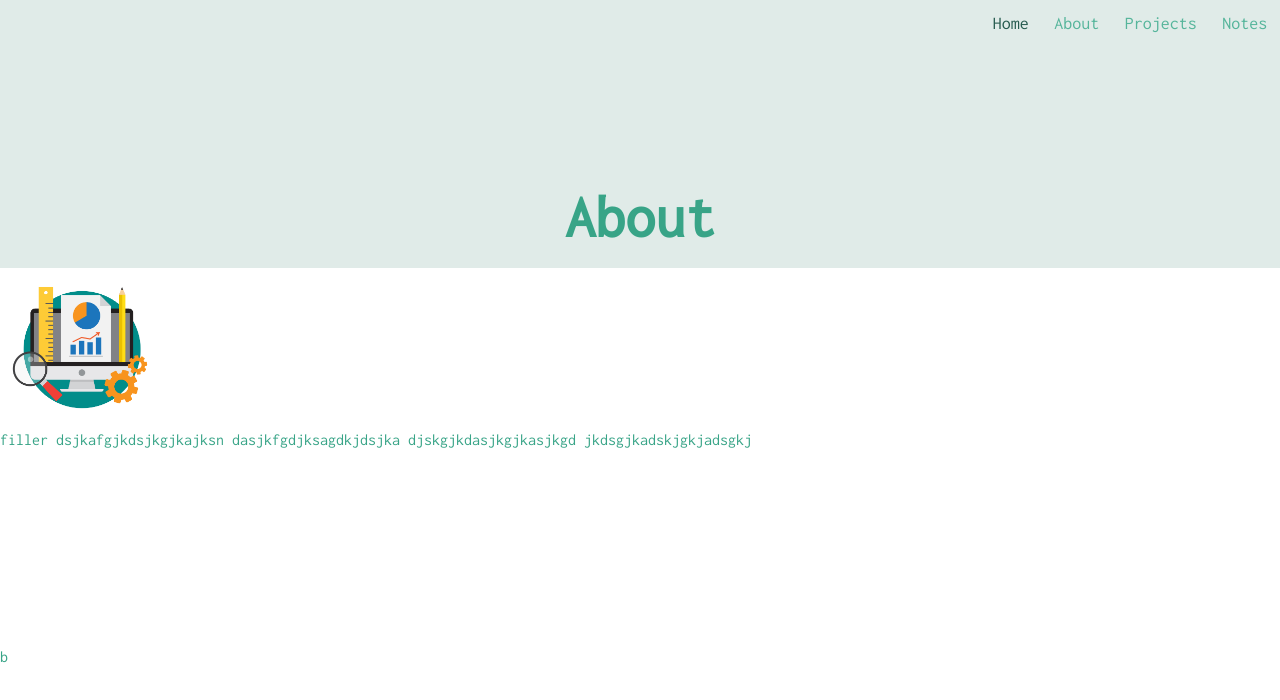
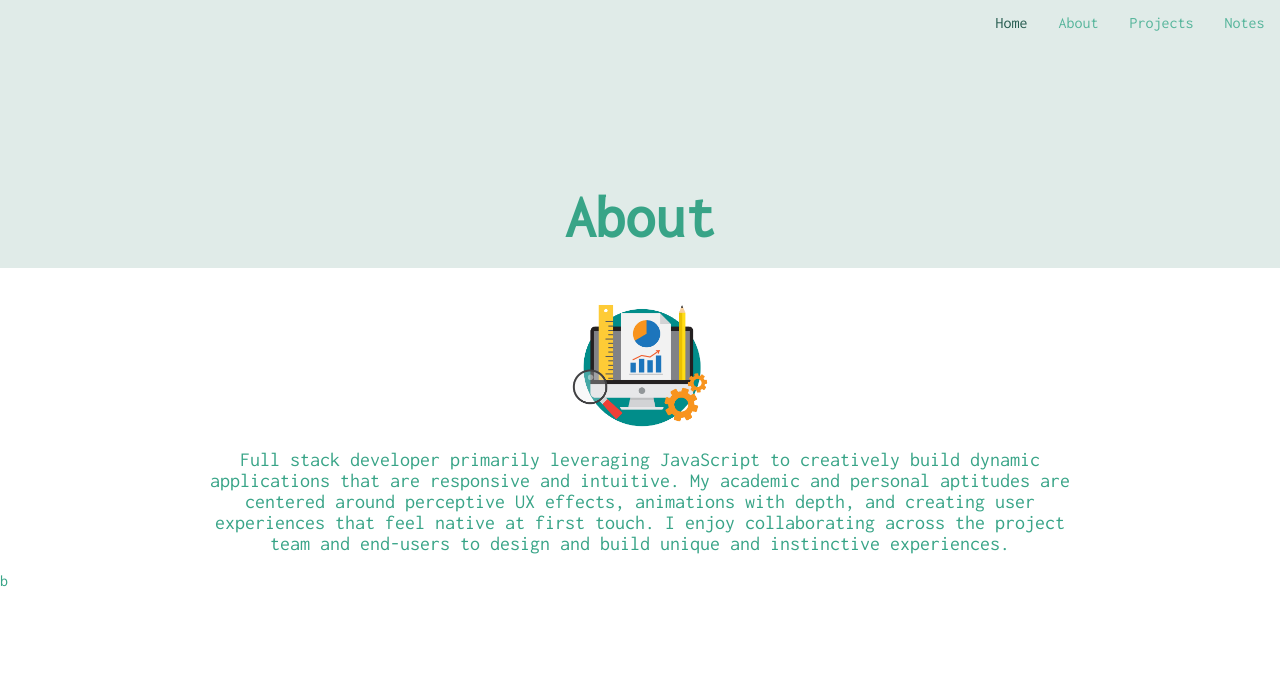
Before and after one commit to MaxBSilver/portfolio-2019, a React (Create React App) app: page /about in a window 1280 px wide. Shown: the top 700 px of the page. Built offline with nearby package versions, Linux system fonts and the light colour scheme.

Commit message:
add bio to about section

```diff
--- a/src/components/About/About.jsx
+++ b/src/components/About/About.jsx
@@ -7,8 +7,10 @@ export class About extends Component {
 			<div className="about-container">
 				<Header componentName={'About'}> </Header>
 				<section className="about-section abt-sec-1">
-					<img src={portfolio} alt="Portfolio icon" />
-          <p>filler dsjkafgjkdsjkgjkajksn  dasjkfgdjksagdkjdsjka djskgjkdasjkgjkasjkgd jkdsgjkadskjgkjadsgkj</p>
+					<div>
+						<img src={portfolio} alt="Portfolio icon" />
+					</div>
+					<p>Full stack developer primarily leveraging JavaScript to creatively build dynamic applications that are responsive and intuitive. My academic and personal aptitudes are centered around perceptive UX effects, animations with depth, and creating user experiences that feel native at first touch. I enjoy collaborating across the project team and end-users to design and build unique and instinctive experiences.</p>
 				</section>
 				<section className="about-section abt-sec-2">b</section>
 				<section className="about-section abt-sec-3">c</section>
--- a/src/components/About/about.scss
+++ b/src/components/About/about.scss
@@ -1,20 +1,29 @@
 .about-container {
   overflow: scroll;
   height: 95vh;
+  & .header-main {
+    background-color: #E0EBE8;
+    height: 30%;
+    color: #38A487;
+  }
   & div {
-    height: 30%;
-    background-color: #E0EBE8;
-    color: #38A487;
     & h2 {
       animation: fadeIn 0.35s forwards;
     }
+
+  }
     & .abt-sec-1 {
-
+      @include flex(column, center);
+      align-items: center;
+      & p {
+        text-align: center;
+        font-size: 20px;
+        width: 70%;
+      }
     }
-  }
   & section {
     overflow: auto;
-    height: 50%;
+    height: 40%;
     color: #38A487;
     & img {
       height: 160px;
--- a/src/containers/Nav/nav.scss
+++ b/src/containers/Nav/nav.scss
@@ -2,7 +2,6 @@ nav {
   @include flex( row, flex-end);
   height: 5%;
   background-color: #E0EBE8;
-  font-size: 18px;
   & .selected {
     color: #265B4F;
     transition: color 0.5s, text-decoration;
```
